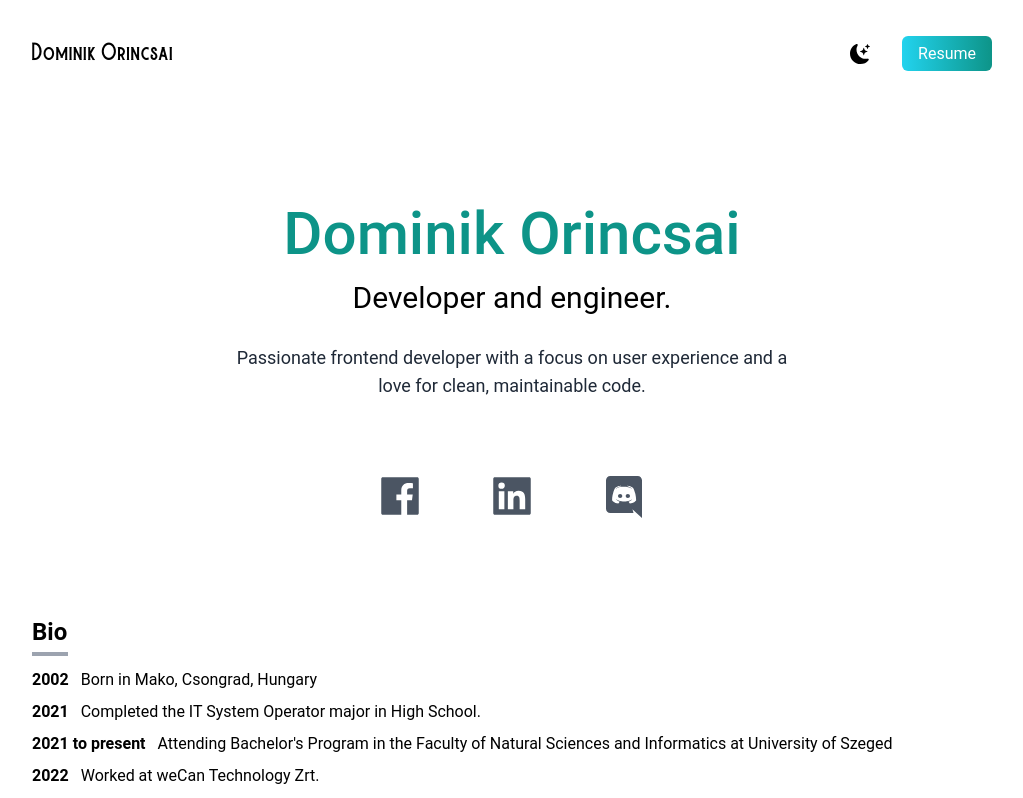
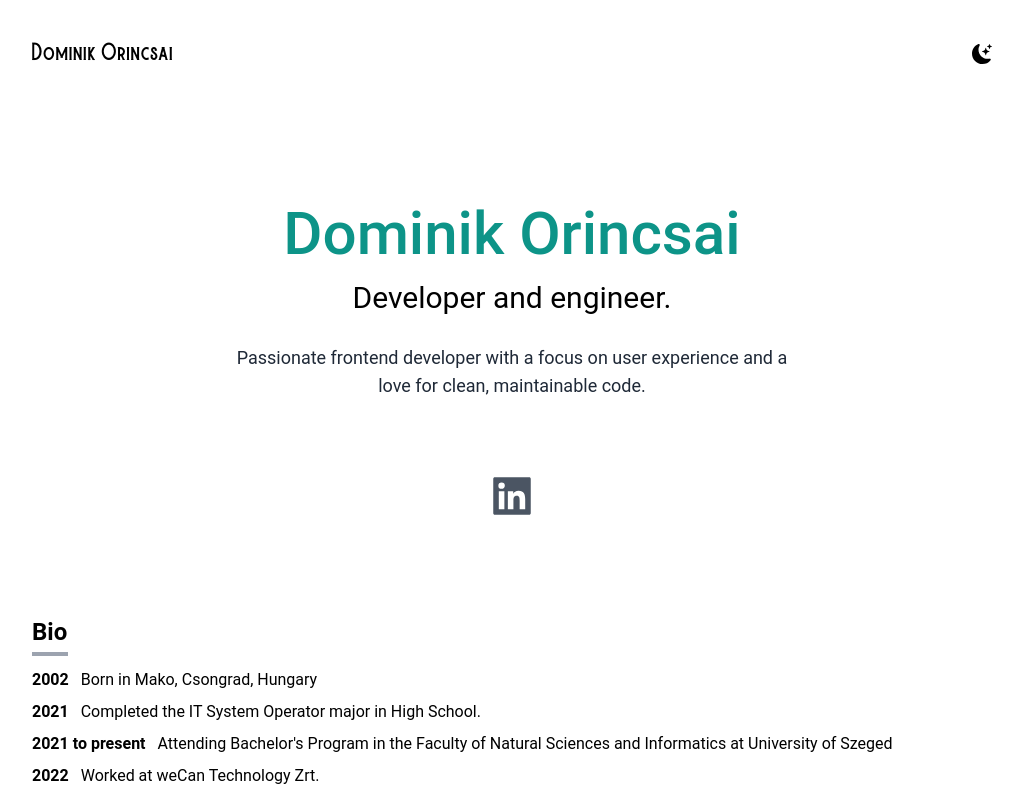
Before and after one commit to doshinxlsx/portfolio, a Next.js app: page / in a window 1280 px wide. Shown: the top 798 px of the page, without its empty margins (128-1151 px from the left). Built offline with nearby package versions, Linux system fonts and the light colour scheme.

Commit message:
feat(*): no todos for now, will update it when necessary

```diff
--- a/next.config.js
+++ b/next.config.js
@@ -1,6 +1,14 @@
 /** @type {import('next').NextConfig} */
 const nextConfig = {
   reactStrictMode: true,
-}
+  webpack: (config, options) => {
+    config.module.rules.push({
+      test: /\.pdf$/i,
+      type: "asset/source",
+    });
 
-module.exports = nextConfig
+    return config;
+  },
+};
+
+module.exports = nextConfig;
--- a/src/pages/index.js
+++ b/src/pages/index.js
@@ -1,7 +1,6 @@
 import Head from "next/head";
 import { BsFillMoonStarsFill, BsFillSunFill } from "react-icons/bs";
-import { AiFillLinkedin, AiFillFacebook } from "react-icons/ai";
-import { RiDiscordFill } from "react-icons/ri";
+import { AiFillLinkedin } from "react-icons/ai";
 import sudoku from "../public/sudoku.png";
 import advice from "../public/advices.png";
 import Image from "next/image";
@@ -38,14 +37,6 @@
                   />
                 )}
               </li>
-              <li>
-                <a
-                  className="bg-gradient-to-r from-cyan-400 to-teal-600 text-white px-4 py-2 rounded-md ml-8"
-                  href="#"
-                >
-                  Resume
-                </a>
-              </li>
             </ul>
           </nav>
 
@@ -63,9 +54,9 @@
           </div>
 
           <div className="text-5xl flex justify-center gap-16 py-3 text-gray-600 dark:text-gray-300">
-            <AiFillFacebook />
-            <AiFillLinkedin />
-            <RiDiscordFill />
+            <a href="https://www.linkedin.com/in/dominikorincsai/">
+              <AiFillLinkedin />
+            </a>
           </div>
 
           <div className="mt-20">
```
